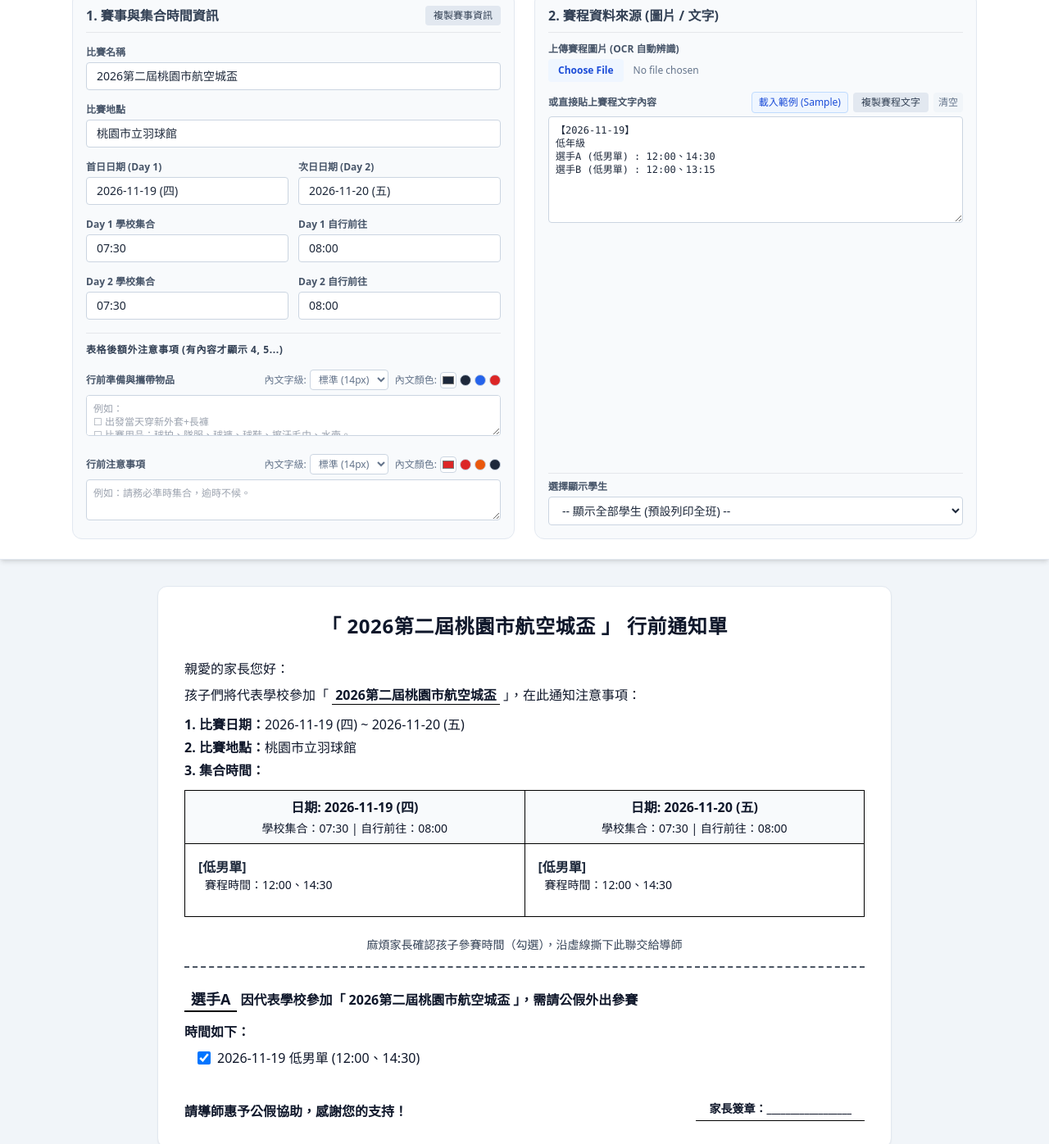
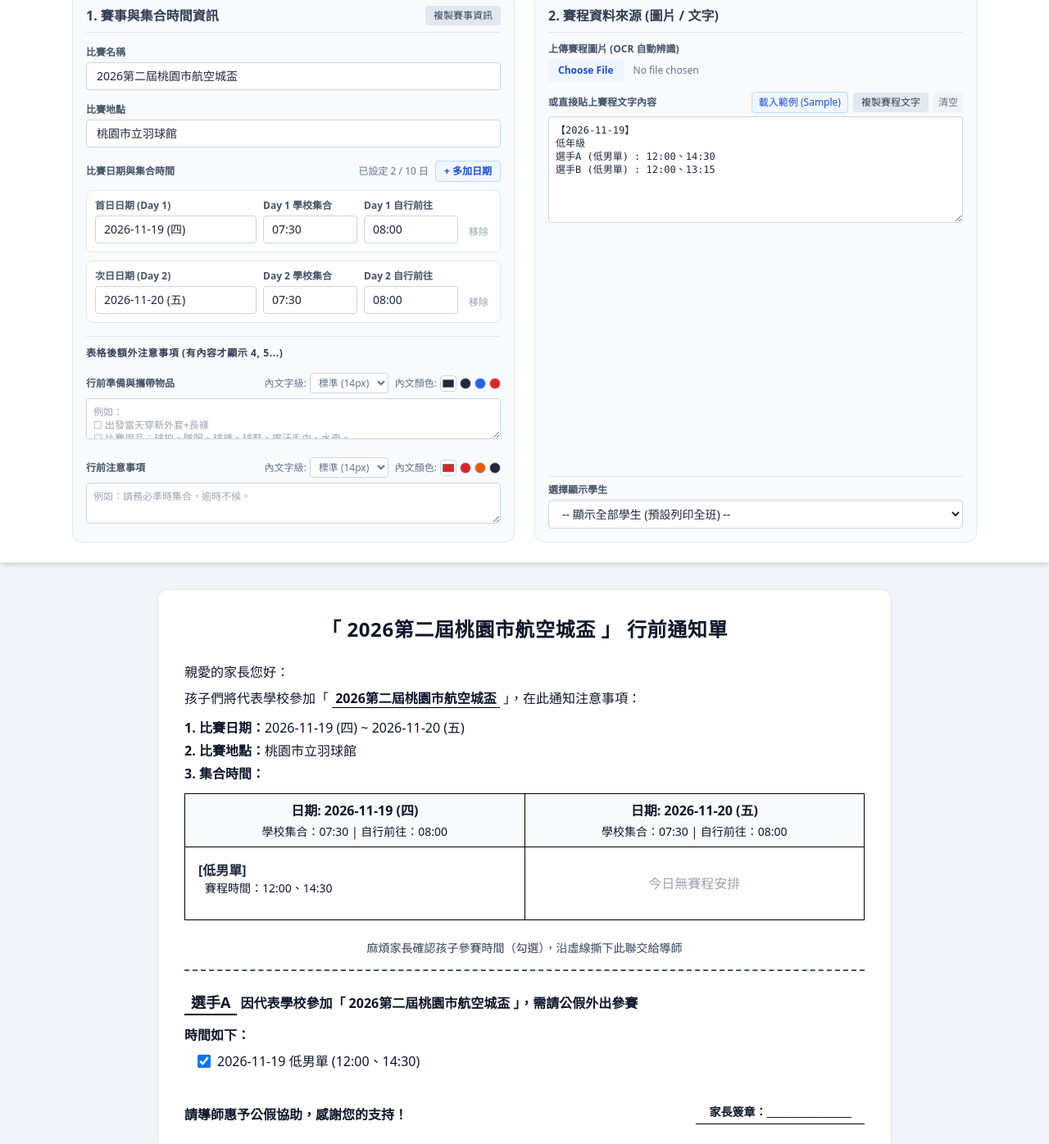
Before and after one commit to icechang0302/game_Notification, a plain HTML site: page index.html in a window 1280 px wide. Shown: the part 127-1523 px from the top of the page at 82% size. Drawn offline with nearby package versions, Linux system fonts and the light colour scheme.

Commit message:
Add files via upload

```diff
--- a/index.html
+++ b/index.html
@@ -78,37 +78,18 @@
             <input type="text" id="tournamentLocation" value="桃園市立羽球館" class="w-full px-3 py-1.5 border rounded border-slate-300 text-sm focus:ring-2 focus:ring-blue-500 outline-none">
           </div>
 
-          <div class="grid grid-cols-2 gap-3">
-            <div>
-              <label class="block text-xs font-semibold text-slate-600 mb-1">首日日期 (Day 1)</label>
-              <input type="text" id="day1Date" value="2026-11-19 (四)" class="w-full px-3 py-1.5 border rounded border-slate-300 text-sm focus:ring-2 focus:ring-blue-500 outline-none">
+          <!-- 比賽日期與集合時間列表 (1 ~ 10 日動態新增) -->
+          <div class="space-y-2.5">
+            <div class="flex items-center justify-between">
+              <span class="text-xs font-semibold text-slate-600">比賽日期與集合時間</span>
+              <div class="flex items-center gap-2">
+                <span id="daysCountLabel" class="text-xs text-slate-500">已設定 2 / 10 日</span>
+                <button type="button" id="addDayBtn" onclick="addDay()" class="bg-blue-50 hover:bg-blue-100 text-blue-700 text-xs font-semibold px-2.5 py-1 rounded border border-blue-200 transition flex items-center gap-1 disabled:opacity-50 disabled:cursor-not-allowed">
+                  <span>+ 多加日期</span>
+                </button>
+              </div>
             </div>
-            <div>
-              <label class="block text-xs font-semibold text-slate-600 mb-1">次日日期 (Day 2)</label>
-              <input type="text" id="day2Date" value="2026-11-20 (五)" class="w-full px-3 py-1.5 border rounded border-slate-300 text-sm focus:ring-2 focus:ring-blue-500 outline-none">
-            </div>
-          </div>
-
-          <div class="grid grid-cols-2 gap-3">
-            <div>
-              <label class="block text-xs font-semibold text-slate-600 mb-1">Day 1 學校集合</label>
-              <input type="text" id="day1Gather" value="07:30" class="w-full px-3 py-1.5 border rounded border-slate-300 text-sm focus:ring-2 focus:ring-blue-500 outline-none">
-            </div>
-            <div>
-              <label class="block text-xs font-semibold text-slate-600 mb-1">Day 1 自行前往</label>
-              <input type="text" id="day1Self" value="08:00" class="w-full px-3 py-1.5 border rounded border-slate-300 text-sm focus:ring-2 focus:ring-blue-500 outline-none">
-            </div>
-          </div>
-
-          <div class="grid grid-cols-2 gap-3">
-            <div>
-              <label class="block text-xs font-semibold text-slate-600 mb-1">Day 2 學校集合</label>
-              <input type="text" id="day2Gather" value="07:30" class="w-full px-3 py-1.5 border rounded border-slate-300 text-sm focus:ring-2 focus:ring-blue-500 outline-none">
-            </div>
-            <div>
-              <label class="block text-xs font-semibold text-slate-600 mb-1">Day 2 自行前往</label>
-              <input type="text" id="day2Self" value="08:00" class="w-full px-3 py-1.5 border rounded border-slate-300 text-sm focus:ring-2 focus:ring-blue-500 outline-none">
-            </div>
+            <div id="daysContainer" class="space-y-2.5"></div>
           </div>
 
           <!-- 擴充項目設定區 (字型大小及顏色自訂) -->
@@ -254,23 +235,151 @@
       }
     }
 
+    const MAX_DAYS = 10;
+    const WEEKDAYS_ZH = ['日', '一', '二', '三', '四', '五', '六'];
+
+    // 動態日期與集合時間資料 (預設 2 日，最多 10 日)
+    const daysData = [
+      { date: '2026-11-19 (四)', gather: '07:30', self: '08:00' },
+      { date: '2026-11-20 (五)', gather: '07:30', self: '08:00' }
+    ];
+
+    function escapeHtml(str) {
+      return String(str ?? '')
+        .replace(/&/g, '&amp;')
+        .replace(/</g, '&lt;')
+        .replace(/>/g, '&gt;')
+        .replace(/"/g, '&quot;')
+        .replace(/'/g, '&#39;');
+    }
+
+    function getDayDateLabel(index) {
+      const dayNum = index + 1;
+      if (dayNum === 1) return '首日日期 (Day 1)';
+      if (dayNum === 2) return '次日日期 (Day 2)';
+      return `第 ${dayNum} 日日期 (Day ${dayNum})`;
+    }
+
+    // 依前一日日期推算下一日預設日期 (格式如 YYYY-MM-DD (週))
+    function getNextDateSuggestion(prevDateStr) {
+      if (!prevDateStr) return '';
+      const m = prevDateStr.match(/(\d{4})([-\/\.])(\d{1,2})\2(\d{1,2})/);
+      if (!m) return '';
+      const year = Number(m[1]);
+      const sep = m[2];
+      const month = Number(m[3]);
+      const day = Number(m[4]);
+      const next = new Date(year, month - 1, day + 1);
+      if (Number.isNaN(next.getTime())) return '';
+      const yyyy = next.getFullYear();
+      const mm = String(next.getMonth() + 1).padStart(2, '0');
+      const dd = String(next.getDate()).padStart(2, '0');
+      const wk = WEEKDAYS_ZH[next.getDay()];
+      return `${yyyy}${sep}${mm}${sep}${dd} (${wk})`;
+    }
+
+    // 渲染左側動態日期設定欄位
+    function renderDayInputs() {
+      const container = document.getElementById('daysContainer');
+      const countLabel = document.getElementById('daysCountLabel');
+      const addBtn = document.getElementById('addDayBtn');
+      if (!container) return;
+
+      container.innerHTML = '';
+      daysData.forEach((day, index) => {
+        const dayNum = index + 1;
+        const card = document.createElement('div');
+        card.className = 'bg-white p-2.5 rounded-lg border border-slate-200 space-y-2';
+
+        const removeBtnHtml = daysData.length > 1
+          ? `<button type="button" onclick="removeDay(${index})" class="text-xs text-slate-400 hover:text-red-600 transition px-1" title="移除 Day ${dayNum}">移除</button>`
+          : '';
+
+        card.innerHTML = `
+          <div class="grid grid-cols-1 sm:grid-cols-12 gap-2 items-end">
+            <div class="sm:col-span-5">
+              <div class="flex items-center justify-between mb-1">
+                <label class="block text-xs font-semibold text-slate-600">${getDayDateLabel(index)}</label>
+                <span class="sm:hidden">${removeBtnHtml}</span>
+              </div>
+              <input type="text" data-day-index="${index}" data-field="date" value="${escapeHtml(day.date)}" placeholder="例如：2026-11-21 (六)" class="w-full px-2.5 py-1.5 border rounded border-slate-300 text-sm focus:ring-2 focus:ring-blue-500 outline-none">
+            </div>
+            <div class="sm:col-span-3">
+              <label class="block text-xs font-semibold text-slate-600 mb-1">Day ${dayNum} 學校集合</label>
+              <input type="text" data-day-index="${index}" data-field="gather" value="${escapeHtml(day.gather)}" placeholder="07:30" class="w-full px-2.5 py-1.5 border rounded border-slate-300 text-sm focus:ring-2 focus:ring-blue-500 outline-none">
+            </div>
+            <div class="sm:col-span-3">
+              <label class="block text-xs font-semibold text-slate-600 mb-1">Day ${dayNum} 自行前往</label>
+              <input type="text" data-day-index="${index}" data-field="self" value="${escapeHtml(day.self)}" placeholder="08:00" class="w-full px-2.5 py-1.5 border rounded border-slate-300 text-sm focus:ring-2 focus:ring-blue-500 outline-none">
+            </div>
+            <div class="hidden sm:flex sm:col-span-1 justify-end pb-1.5">
+              ${removeBtnHtml}
+            </div>
+          </div>
+        `;
+
+        card.querySelectorAll('input[data-day-index]').forEach(input => {
+          const handleEdit = (e) => {
+            const idx = Number(e.target.dataset.dayIndex);
+            const field = e.target.dataset.field;
+            if (daysData[idx]) {
+              daysData[idx][field] = e.target.value;
+              render();
+            }
+          };
+          input.addEventListener('input', handleEdit);
+          input.addEventListener('change', handleEdit);
+        });
+
+        container.appendChild(card);
+      });
+
+      if (countLabel) {
+        countLabel.textContent = daysData.length >= MAX_DAYS
+          ? `已達上限 ${MAX_DAYS} 日`
+          : `已設定 ${daysData.length} / ${MAX_DAYS} 日`;
+      }
+      if (addBtn) {
+        addBtn.disabled = daysData.length >= MAX_DAYS;
+      }
+    }
+
+    // 多加日期 (最多十日)
+    function addDay() {
+      if (daysData.length >= MAX_DAYS) return;
+      const prev = daysData[daysData.length - 1];
+      daysData.push({
+        date: getNextDateSuggestion(prev ? prev.date : ''),
+        gather: prev ? prev.gather : '07:30',
+        self: prev ? prev.self : '08:00'
+      });
+      renderDayInputs();
+      render();
+    }
+
+    // 移除指定日期 (至少保留一日)
+    function removeDay(index) {
+      if (daysData.length <= 1) return;
+      daysData.splice(index, 1);
+      renderDayInputs();
+      render();
+    }
+
     // 複製賽事與集合時間資訊功能
     function copyTournamentInfo(btn) {
       const tName = document.getElementById('tournamentName').value;
       const tLoc = document.getElementById('tournamentLocation').value;
-      const d1Date = document.getElementById('day1Date').value;
-      const d2Date = document.getElementById('day2Date').value;
-      const d1Gather = document.getElementById('day1Gather').value;
-      const d1Self = document.getElementById('day1Self').value;
-      const d2Gather = document.getElementById('day2Gather').value;
-      const d2Self = document.getElementById('day2Self').value;
       const prep = document.getElementById('prepItems').value;
       const notice = document.getElementById('noticeItems').value;
 
       let infoText = `比賽名稱：${tName}\n比賽地點：${tLoc}\n`;
       infoText += `----------------------------------\n`;
-      infoText += `【${d1Date}】\n- 學校集合：${d1Gather}\n- 自行前往：${d1Self}\n\n`;
-      infoText += `【${d2Date}】\n- 學校集合：${d2Gather}\n- 自行前往：${d2Self}`;
+      daysData.forEach((day, idx) => {
+        infoText += `【${day.date || `Day ${idx + 1}`}】\n- 學校集合：${day.gather}\n- 自行前往：${day.self}`;
+        if (idx < daysData.length - 1) {
+          infoText += `\n\n`;
+        }
+      });
 
       if (prep.trim()) {
         infoText += `\n\n【行前準備與攜帶物品】\n${prep}`;
@@ -373,15 +482,92 @@
       }
     }
 
+    // 解析日期字串中的年月日數值，避免跨日誤判
+    function extractDateParts(str) {
+      if (!str) return null;
+      let m = str.match(/(\d{4})[-\/\.](\d{1,2})[-\/\.](\d{1,2})/);
+      if (m) {
+        return { year: Number(m[1]), month: Number(m[2]), day: Number(m[3]) };
+      }
+      m = str.match(/(?:(\d{4})年\s*)?(\d{1,2})\s*月\s*(\d{1,2})\s*日/);
+      if (m) {
+        return { year: m[1] ? Number(m[1]) : null, month: Number(m[2]), day: Number(m[3]) };
+      }
+      m = str.match(/(?:^|[^\d])(\d{1,2})[-\/\.](\d{1,2})(?!\d)/);
+      if (m) {
+        return { year: null, month: Number(m[1]), day: Number(m[2]) };
+      }
+      return null;
+    }
+
     // 日期比對輔助函式
     function matchDate(schedDate, inputDateStr) {
       if (!schedDate || !inputDateStr) return false;
-      if (schedDate === inputDateStr) return true;
-      if (inputDateStr.includes(schedDate) || schedDate.includes(inputDateStr)) return true;
-      const m1 = schedDate.match(/\d{1,2}[-\/\.]\d{1,2}/);
-      const m2 = inputDateStr.match(/\d{1,2}[-\/\.]\d{1,2}/);
-      if (m1 && m2 && m1[0] === m2[0]) return true;
-      return false;
+      const sTrim = schedDate.trim();
+      const iTrim = inputDateStr.trim();
+      if (sTrim === iTrim) return true;
+
+      const p1 = extractDateParts(sTrim);
+      const p2 = extractDateParts(iTrim);
+      if (p1 && p2) {
+        if (p1.year && p2.year && p1.year !== p2.year) return false;
+        return p1.month === p2.month && p1.day === p2.day;
+      }
+      return iTrim.includes(sTrim) || sTrim.includes(iTrim);
+    }
+
+    function renderDayHeaderContent(day) {
+      return `
+        <div class="font-bold">日期: ${escapeHtml(day.date)}</div>
+        <div class="font-normal text-xs sm:text-sm mt-1">學校集合：${escapeHtml(day.gather)} | 自行前往：${escapeHtml(day.self)}</div>
+      `;
+    }
+
+    function renderDaySchedulesHtml(schedules) {
+      if (schedules.length === 0) {
+        return '<div class="text-gray-400 text-center py-4">今日無賽程安排</div>';
+      }
+      return schedules.map(s => `
+        <div class="mb-3 last:mb-0">
+          <div class="font-bold text-slate-800">[${escapeHtml(s.category)}]</div>
+          <div class="text-sm pl-2">賽程時間：${escapeHtml(s.times.join('、'))}</div>
+        </div>
+      `).join('');
+    }
+
+    function renderScheduleTableRows(student) {
+      let rowsHtml = '';
+      for (let i = 0; i < daysData.length; i += 2) {
+        const dayA = daysData[i];
+        const dayB = daysData[i + 1];
+        const isLastPair = i + 2 >= daysData.length;
+        const bottomBorderClass = isLastPair ? '' : 'border-b border-black';
+        const schedA = student.schedules.filter(s => matchDate(s.date, dayA.date));
+
+        if (dayB) {
+          const schedB = student.schedules.filter(s => matchDate(s.date, dayB.date));
+          rowsHtml += `
+            <tr class="border-b border-black">
+              <th class="w-1/2 border-r border-black p-2 bg-slate-50">${renderDayHeaderContent(dayA)}</th>
+              <th class="w-1/2 p-2 bg-slate-50">${renderDayHeaderContent(dayB)}</th>
+            </tr>
+            <tr>
+              <td class="border-r border-black p-3 sm:p-4 text-left align-top ${bottomBorderClass}">${renderDaySchedulesHtml(schedA)}</td>
+              <td class="p-3 sm:p-4 text-left align-top ${bottomBorderClass}">${renderDaySchedulesHtml(schedB)}</td>
+            </tr>
+          `;
+        } else {
+          rowsHtml += `
+            <tr class="border-b border-black">
+              <th colspan="2" class="w-full p-2 bg-slate-50">${renderDayHeaderContent(dayA)}</th>
+            </tr>
+            <tr>
+              <td colspan="2" class="p-3 sm:p-4 text-left align-top ${bottomBorderClass}">${renderDaySchedulesHtml(schedA)}</td>
+            </tr>
+          `;
+        }
+      }
+      return rowsHtml;
     }
 
     // 渲染通知單與公假單列表
@@ -395,13 +581,14 @@
 
       const tName = document.getElementById('tournamentName').value || '填比賽名稱';
       const tLoc = document.getElementById('tournamentLocation').value || '填比賽地點';
-      const day1D = document.getElementById('day1Date').value;
-      const day2D = document.getElementById('day2Date').value;
 
-      const day1G = document.getElementById('day1Gather').value;
-      const day1S = document.getElementById('day1Self').value;
-      const day2G = document.getElementById('day2Gather').value;
-      const day2S = document.getElementById('day2Self').value;
+      const activeDates = daysData.map(d => d.date.trim()).filter(Boolean);
+      let dateRangeText = '未設定日期';
+      if (activeDates.length === 1) {
+        dateRangeText = activeDates[0];
+      } else if (activeDates.length >= 2) {
+        dateRangeText = `${activeDates[0]} ~ ${activeDates[activeDates.length - 1]}`;
+      }
 
       // 取得動態擴充欄位內容與字型大小、顏色
       const prepItems = document.getElementById('prepItems').value.trim();
@@ -426,9 +613,6 @@
       }
 
       filtered.forEach(student => {
-        const day1Schedules = student.schedules.filter(s => matchDate(s.date, day1D));
-        const day2Schedules = student.schedules.filter(s => matchDate(s.date, day2D));
-
         const card = document.createElement('div');
         card.className = 'print-page bg-white p-8 rounded-xl shadow-sm border border-slate-200 text-slate-900 font-sans leading-relaxed';
 
@@ -438,71 +622,40 @@
         if (prepItems) {
           extraListHtml += `<li class="font-bold text-base mt-2.5 text-slate-900" value="${nextIndex}">` +
             `<span>行前準備與攜帶物品：</span>` +
-            `<div class="font-normal pl-4 whitespace-pre-line leading-relaxed" style="font-size: ${prepFontSize}; color: ${prepColor} !important;">${prepItems}</div>` +
+            `<div class="font-normal pl-4 whitespace-pre-line leading-relaxed" style="font-size: ${prepFontSize}; color: ${prepColor} !important;">${escapeHtml(prepItems)}</div>` +
             `</li>`;
           nextIndex++;
         }
         if (noticeItems) {
           extraListHtml += `<li class="font-bold text-base mt-2.5 text-slate-900" value="${nextIndex}">` +
             `<span>行前注意事項：</span>` +
-            `<div class="font-normal pl-4 whitespace-pre-line leading-relaxed" style="font-size: ${noticeFontSize}; color: ${noticeColor} !important;">${noticeItems}</div>` +
+            `<div class="font-normal pl-4 whitespace-pre-line leading-relaxed" style="font-size: ${noticeFontSize}; color: ${noticeColor} !important;">${escapeHtml(noticeItems)}</div>` +
             `</li>`;
         }
 
         card.innerHTML = `
           <!-- 標題 -->
           <div class="text-center font-bold text-2xl tracking-wide mb-6">
-            「 ${tName} 」 行前通知單
+            「 ${escapeHtml(tName)} 」 行前通知單
           </div>
 
           <!-- 親愛的家長內文與注意事項 -->
           <div class="text-base font-medium space-y-2 mb-3">
             <p>親愛的家長您好：</p>
-            <p>孩子們將代表學校參加「 <span class="font-bold border-b border-black px-1">${tName}</span> 」，在此通知注意事項：</p>
+            <p>孩子們將代表學校參加「 <span class="font-bold border-b border-black px-1">${escapeHtml(tName)}</span> 」，在此通知注意事項：</p>
           </div>
 
           <!-- 條目 1, 2, 3 -->
           <ol class="list-decimal list-inside font-bold text-base space-y-1 mb-3">
-            <li>比賽日期：<span class="font-normal">${day1D} ~ ${day2D}</span></li>
-            <li>比賽地點：<span class="font-normal">${tLoc}</span></li>
+            <li>比賽日期：<span class="font-normal">${escapeHtml(dateRangeText)}</span></li>
+            <li>比賽地點：<span class="font-normal">${escapeHtml(tLoc)}</span></li>
             <li>集合時間：</li>
           </ol>
 
-          <!-- 兩日時間對照表格 (緊接在 3. 集合時間 下方) -->
+          <!-- 多日時間對照表格 (緊接在 3. 集合時間 下方) -->
           <table class="w-full border-collapse border border-black text-center mb-4 text-sm sm:text-base">
-            <thead>
-              <tr class="border-b border-black">
-                <th class="w-1/2 border-r border-black p-2 bg-slate-50">
-                  <div class="font-bold">日期: ${day1D}</div>
-                  <div class="font-normal text-xs sm:text-sm mt-1">學校集合：${day1G} | 自行前往：${day1S}</div>
-                </th>
-                <th class="w-1/2 p-2 bg-slate-50">
-                  <div class="font-bold">日期: ${day2D}</div>
-                  <div class="font-normal text-xs sm:text-sm mt-1">學校集合：${day2G} | 自行前往：${day2S}</div>
-                </th>
-              </tr>
-            </thead>
             <tbody>
-              <tr>
-                <!-- Day 1 賽程詳情 -->
-                <td class="border-r border-black p-4 text-left align-top min-h-[120px]">
-                  ${day1Schedules.length > 0 ? day1Schedules.map(s => `
-                    <div class="mb-3">
-                      <div class="font-bold text-slate-800">[${s.category}]</div>
-                      <div class="text-sm pl-2">賽程時間：${s.times.join('、')}</div>
-                    </div>
-                  `).join('') : '<div class="text-gray-400 text-center py-4">今日無賽程安排</div>'}
-                </td>
-                <!-- Day 2 賽程詳情 -->
-                <td class="p-4 text-left align-top min-h-[120px]">
-                  ${day2Schedules.length > 0 ? day2Schedules.map(s => `
-                    <div class="mb-3">
-                      <div class="font-bold text-slate-800">[${s.category}]</div>
-                      <div class="text-sm pl-2">賽程時間：${s.times.join('、')}</div>
-                    </div>
-                  `).join('') : '<div class="text-gray-400 text-center py-4">今日無賽程安排</div>'}
-                </td>
-              </tr>
+              ${renderScheduleTableRows(student)}
             </tbody>
           </table>
 
@@ -518,8 +671,8 @@
           <!-- 公假單回條區塊 -->
           <div class="pt-2 text-base">
             <div class="font-bold mb-3 flex items-center">
-              <span class="border-b-2 border-black text-lg px-2 mr-1">${student.name}</span>
-              因代表學校參加「 ${tName} 」，需請公假外出參賽
+              <span class="border-b-2 border-black text-lg px-2 mr-1">${escapeHtml(student.name)}</span>
+              因代表學校參加「 ${escapeHtml(tName)} 」，需請公假外出參賽
             </div>
             <div class="font-semibold mb-2">時間如下：</div>
 
@@ -527,7 +680,7 @@
               ${student.schedules.map(s => `
                 <div class="flex items-start gap-2">
                   <input type="checkbox" checked class="mt-1 h-4 w-4 rounded border-gray-400">
-                  <span>${s.date} ${s.category} (${s.times.join('、')})</span>
+                  <span>${escapeHtml(s.date)} ${escapeHtml(s.category)} (${escapeHtml(s.times.join('、'))})</span>
                 </div>
               `).join('')}
             </div>
@@ -545,8 +698,8 @@
       });
     }
 
-    // 監聽所有設定元件變更並重新渲染
-    ['tournamentName', 'tournamentLocation', 'day1Date', 'day2Date', 'day1Gather', 'day1Self', 'day2Gather', 'day2Self', 'prepItems', 'noticeItems', 'prepFontSize', 'prepColor', 'noticeFontSize', 'noticeColor', 'rawText', 'studentSelect'].forEach(id => {
+    // 監聽固定設定元件變更並重新渲染
+    ['tournamentName', 'tournamentLocation', 'prepItems', 'noticeItems', 'prepFontSize', 'prepColor', 'noticeFontSize', 'noticeColor', 'rawText', 'studentSelect'].forEach(id => {
       const el = document.getElementById(id);
       if (el) {
         el.addEventListener('input', render);
@@ -579,7 +732,8 @@
       }
     });
 
-    // 初始化首次渲染
+    // 初始化日期設定欄位與首次渲染
+    renderDayInputs();
     render();
   </script>
 </body>
```
